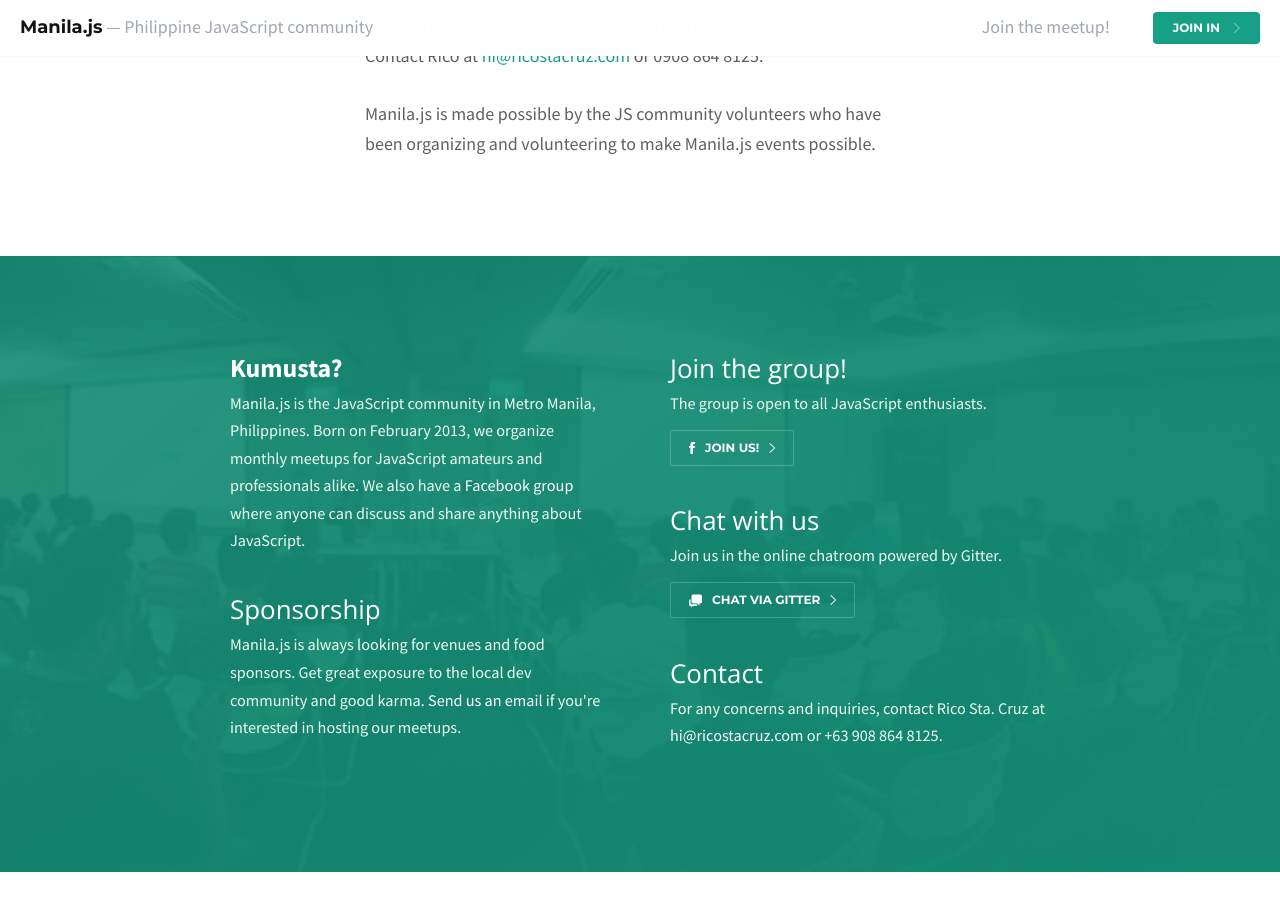
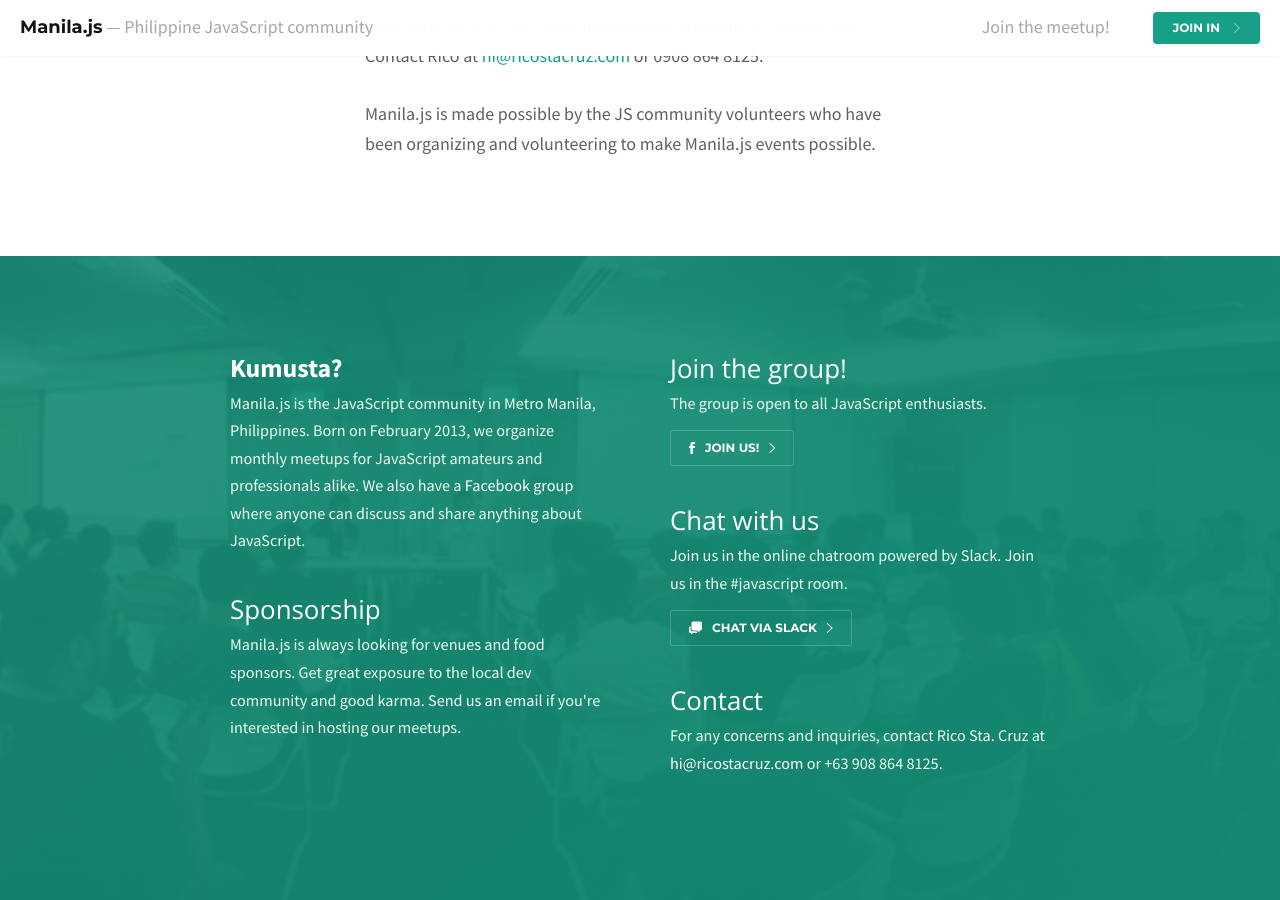
Before and after one commit to manilajs/manilajs.com, a Jekyll site: the page built from index.md, in a window 1280 px wide and 900 px high, scrolled down 2955 px. Built offline with Jekyll 4.4.1, drawn with Linux system fonts in a browser that asks for light colours; nearby versions of some CDN libraries; some web fonts are replaced; before the commit the page ends 3827 px from its top, so only the background shows below that.

Commit message:
Link to slack

```diff
--- a/_includes/section-about-us.html
+++ b/_includes/section-about-us.html
@@ -26,12 +26,20 @@
         <a href='https://www.facebook.com/groups/javascriptdevelopersph/' class='btn -white -sq -facebook'>Join us!</a>
       </p>
 
+      <!-- <h3>Chat with us</h3> -->
+      <!-- <p> -->
+      <!--   Join us in the online chatroom powered by Gitter. -->
+      <!-- </p> -->
+      <!-- <p class='actions'> -->
+      <!--   <a href='http://gitter.im/manilajs/manilajs.com' class='btn -white -sq -gitter'>Chat via Gitter</a> -->
+      <!-- </p> -->
+
       <h3>Chat with us</h3>
       <p>
-        Join us in the online chatroom powered by Gitter.
+        Join us in the online chatroom powered by Slack. Join us in the #javascript room.
       </p>
       <p class='actions'>
-        <a href='http://gitter.im/manilajs/manilajs.com' class='btn -white -sq -gitter'>Chat via Gitter</a>
+        <a href='http://phackers.io' class='btn -white -sq -gitter'>Chat via Slack</a>
       </p>
 
       <h3>Contact</h3>
```
